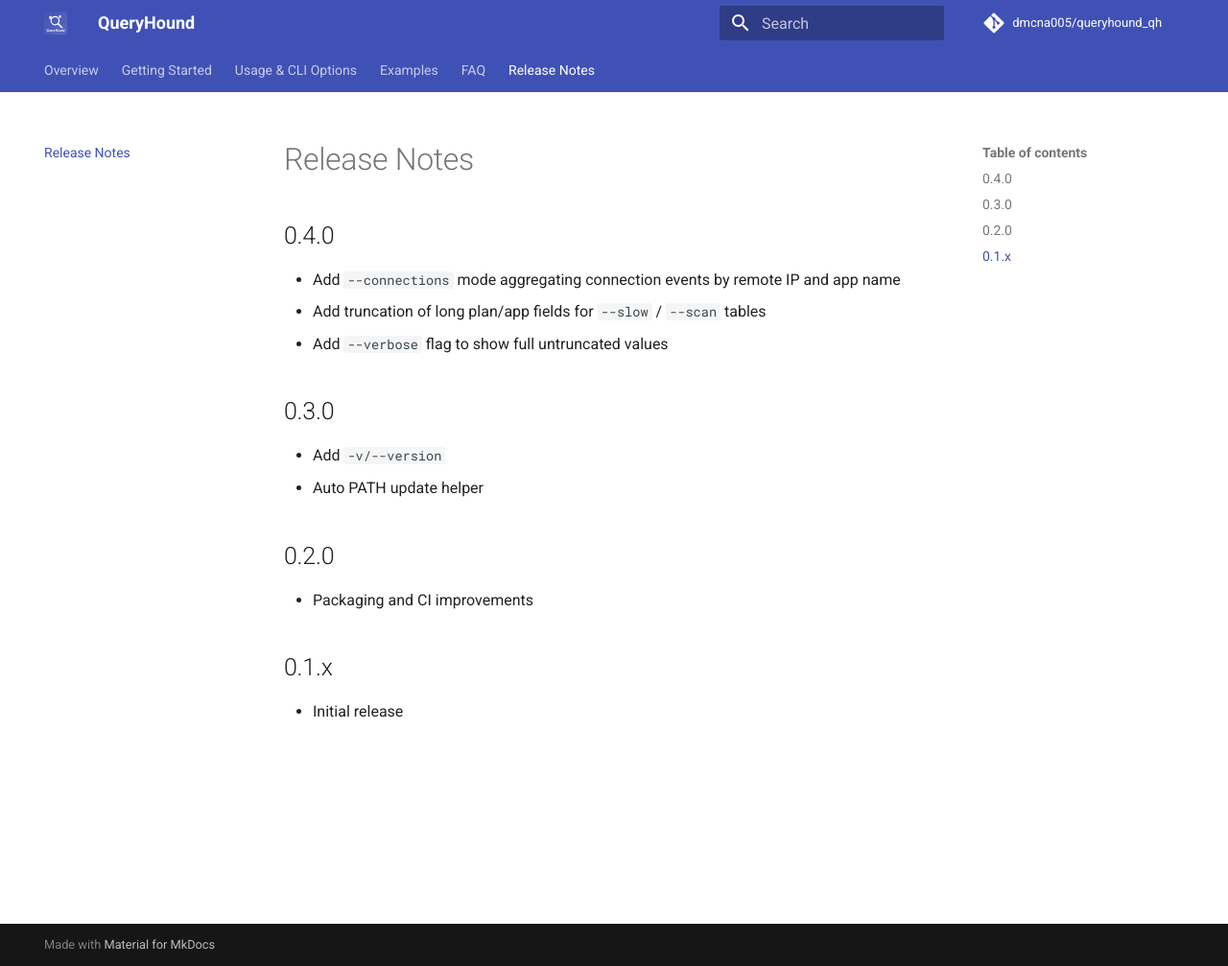
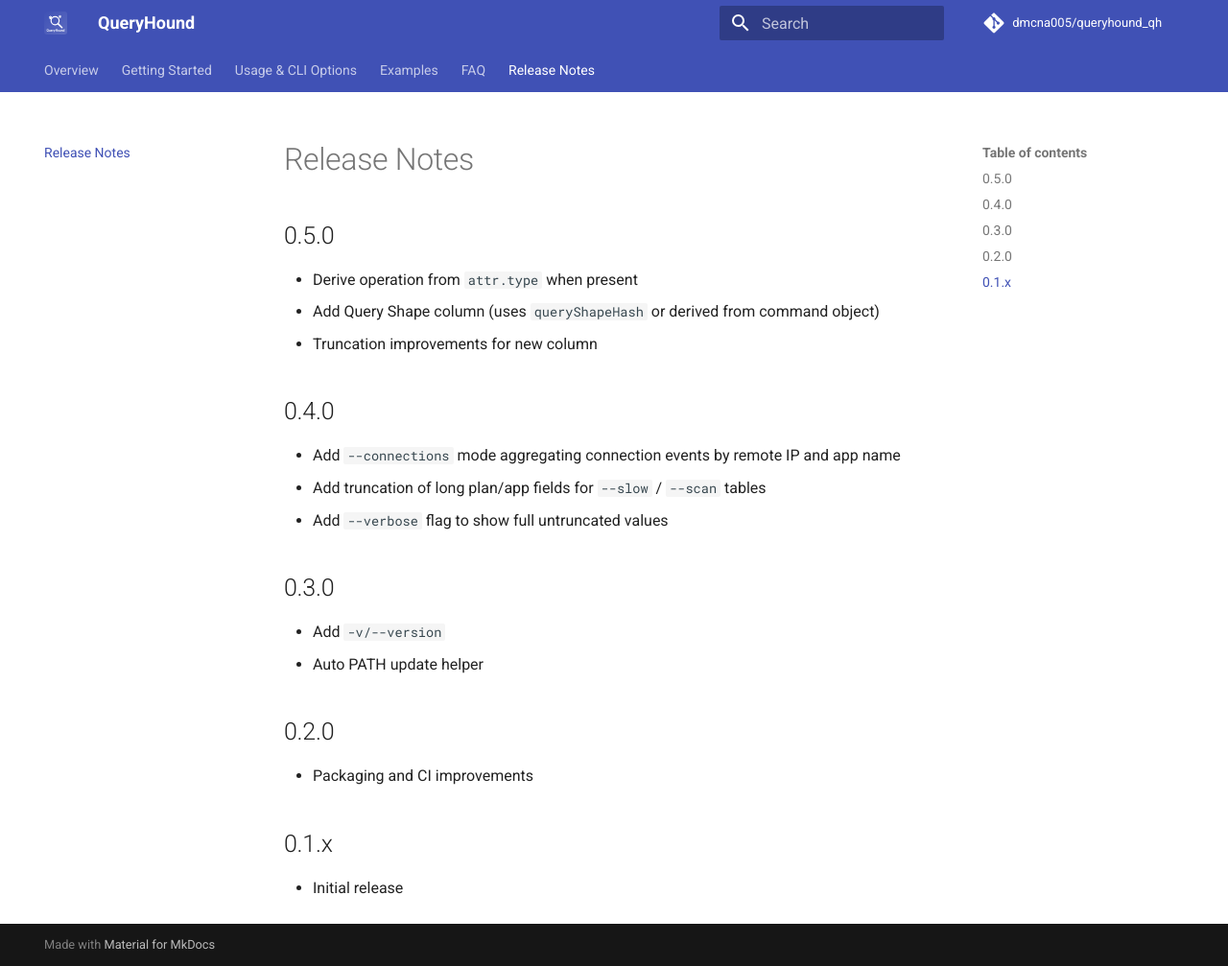
Before and after one commit to dmcna005/queryhound_qh, an MkDocs documentation site: the page built from docs/release-notes.md, in a window 1280 px wide and 1007 px high. Shown: the whole window at 96% size. Built offline with MkDocs 1.6.1 and Material for MkDocs 9.7.7, drawn with Linux system fonts in a browser that asks for light colours; comment, search, counter and statistics services are not loaded.

Commit message:
chore(release): bump version to 0.5.0 (query shape & attr.type operation)

```diff
--- a/docs/release-notes.md
+++ b/docs/release-notes.md
@@ -1,4 +1,10 @@
 # Release Notes
+
+## 0.5.0
+
+- Derive operation from `attr.type` when present
+- Add Query Shape column (uses `queryShapeHash` or derived from command object)
+- Truncation improvements for new column
 
 ## 0.4.0
 
--- a/queryhound/__init__.py
+++ b/queryhound/__init__.py
@@ -1 +1 @@
-__version__ = "0.4.0"
+__version__ = "0.5.0"
--- a/setup.py
+++ b/setup.py
@@ -6,7 +6,7 @@
 
 setup(
     name="queryhound",
-    version="0.4.0",
+    version="0.5.0",
     description="CLI tool for parsing MongoDB logs with filters and summary statistics",
     long_description=readme,
     long_description_content_type="text/markdown",
```
